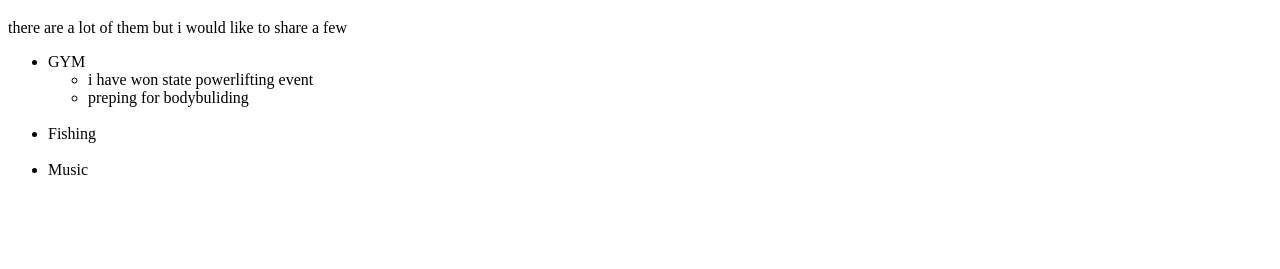
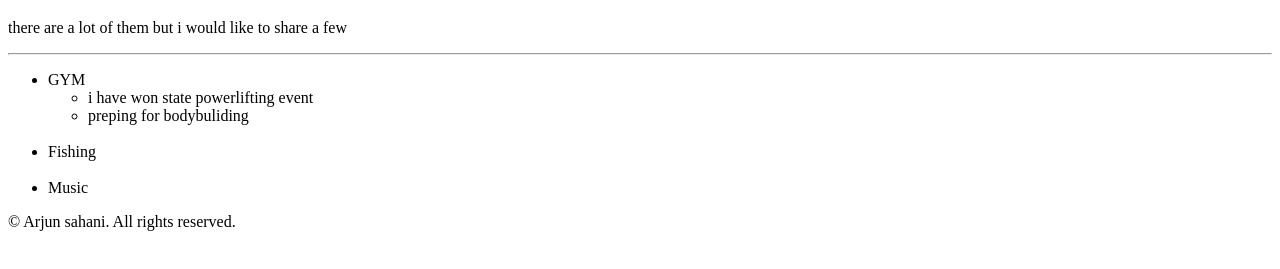
Before and after one commit to ArjunSahani/capstone_project1, a plain HTML site: page hobbies.html in a window 1280 px wide. Shown: the part 61-330 px from the top of the page. Drawn offline with Linux system fonts and the light colour scheme.

Commit message:
hobbies.html

```diff
--- a/hobbies.html
+++ b/hobbies.html
@@ -8,6 +8,7 @@
 <body>
     <h1>My hobbies</h1>
     <p>there are a lot of them but i would like to share a few</p>
+    <hr />
     <ul>
         <li>GYM
             <ul>
@@ -20,5 +21,8 @@
         <br />
         <li>Music</li>
     </ul>
+    <footer>
+        <p>© Arjun sahani. All rights reserved.</p>
+    </footer>
 </body>
 </html>
```
